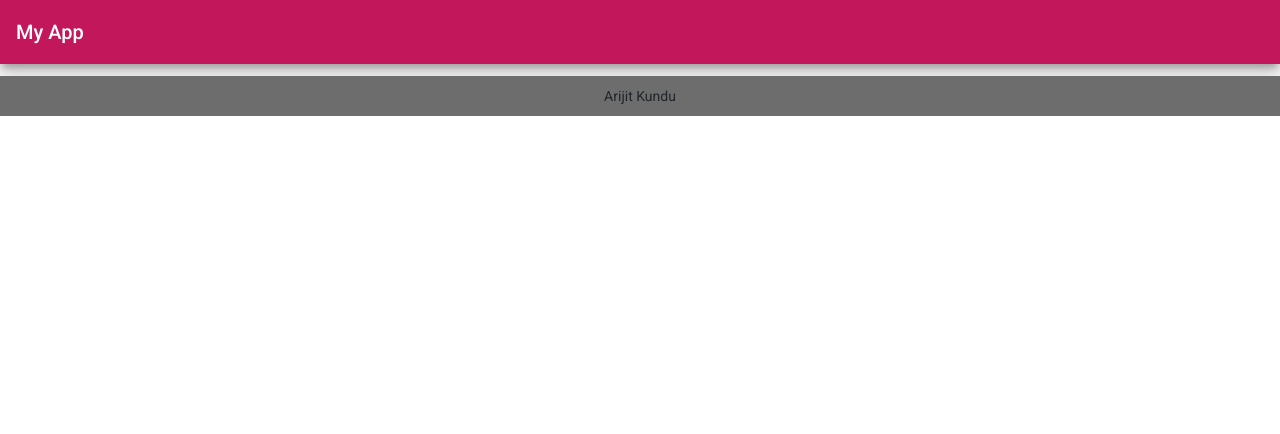
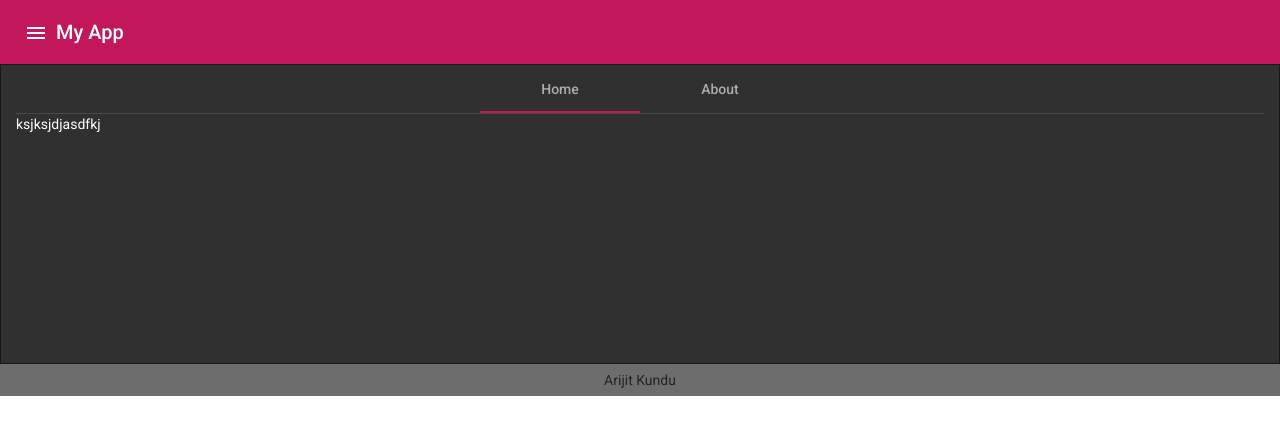
Before and after one commit to arikundu9/nic-angular-assignment, an Angular app: page / in a window 1280 px wide. Shown: the top 434 px of the page. Built offline with nearby package versions, Linux system fonts and the light colour scheme.

Commit message:
design ready

```diff
--- a/src/app/app.component.html
+++ b/src/app/app.component.html
@@ -1,12 +1,40 @@
-<p>
-  <mat-toolbar color="primary" [class.mat-elevation-z10]="true">
-    <span>My App</span>
-    <span class="example-spacer"></span>
-  </mat-toolbar>
-</p>
+<mat-toolbar color="primary" [class.mat-elevation-z10]="true">
+  <button mat-button mat-icon-button type="button" mat-button (click)="drawer.toggle()">
+    <mat-icon>menu</mat-icon>
+  </button>
+  <span>My App</span>
+</mat-toolbar>
+
+
+
+<mat-drawer-container class="example-container" autosize>
+  <mat-drawer #drawer class="example-sidenav p-3" mode="over">
+    <mat-list>
+      <mat-list-item> Pepper </mat-list-item>
+      <mat-list-item> Salt </mat-list-item>
+      <mat-list-item> Paprika </mat-list-item>
+     </mat-list>
+  </mat-drawer>
+  <div class="example-sidenav-content">
+    <div class="container-fluid xp-0">
+      <div class="row">
+        <div class="col-12">
+          <mat-tab-group mat-align-tabs="center" class="bgx">
+            <mat-tab label="Home">
+              ksjksjdjasdfkj
+            </mat-tab>
+            <mat-tab label="About">
+              sjdfjaspofpasj
+            </mat-tab>
+          </mat-tab-group>
+          <router-outlet></router-outlet>
+
+        </div>
+      </div>
+    </div>
+  </div>
+</mat-drawer-container>
 
 <mat-grid-list cols="1" rowHeight="2:0.0625">
-  <mat-grid-tile class="footer">Arijit Kundu</mat-grid-tile>
+  <mat-grid-tile class="footer py-3">Arijit Kundu</mat-grid-tile>
 </mat-grid-list>
-
-<router-outlet></router-outlet>
--- a/src/app/app.component.scss
+++ b/src/app/app.component.scss
@@ -1,3 +1,19 @@
 .footer{
     background: rgb(109, 109, 109);
 }
+.bg{
+    background-color: #3c3c3c;
+    border-radius: 10px;
+}
+
+.example-container {
+    height: 300px;
+    border: 1px solid rgba(0, 0, 0, 0.5);
+  }
+
+  .example-sidenav-content {
+    // display: flex;
+    height: 100%;
+    align-items: center;
+    justify-content: center;
+  }
--- a/src/app/app.component.ts
+++ b/src/app/app.component.ts
@@ -7,4 +7,5 @@ import { Component } from '@angular/core';
 })
 export class AppComponent {
   title = 'nic-angular-assignment';
+  showFiller=false;
 }
```
Also changed, not shown: src/app/app.module.ts (+10 -0 lines).
